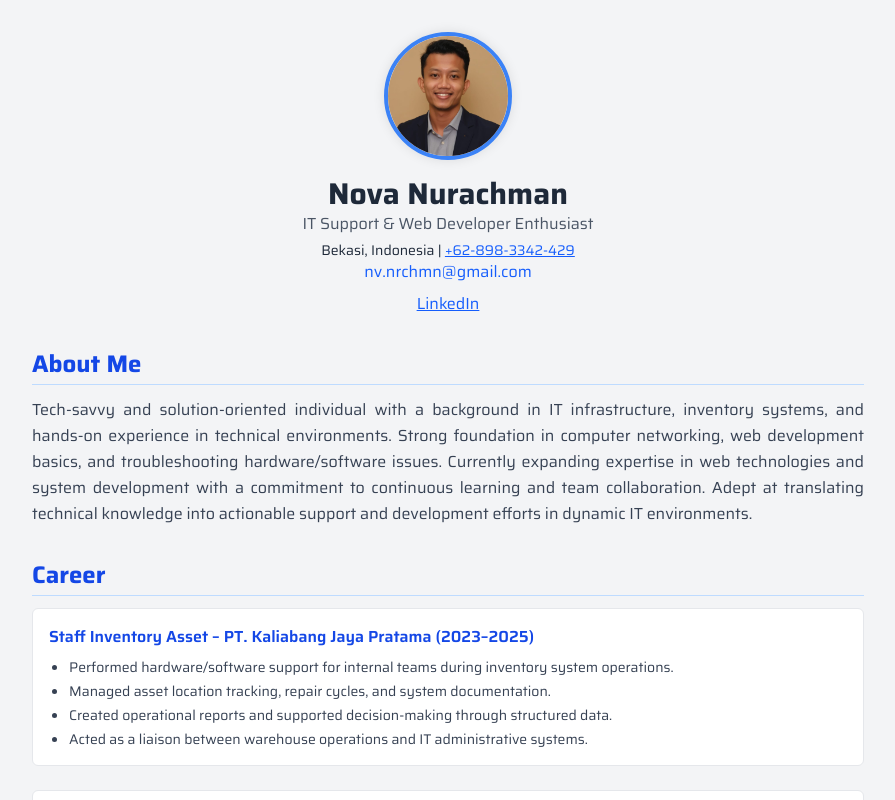
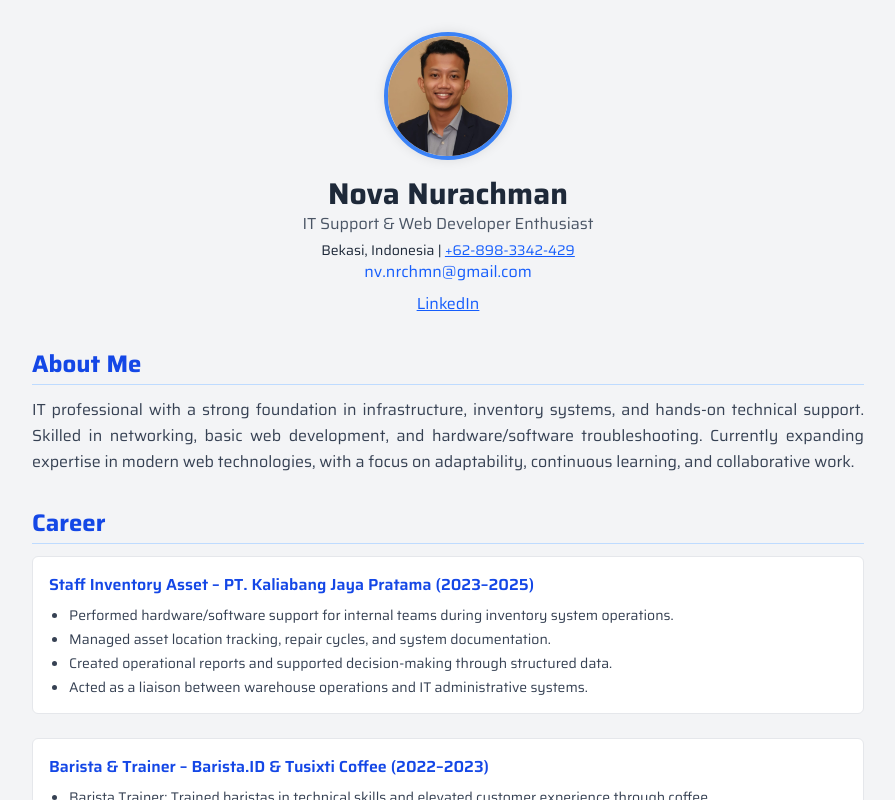
Before and after one commit to nvnrchmn/nova-resume, a React (Vite) app: page / in a window 1280 px wide. Shown: the top 800 px of the page, without its empty margins (192-1087 px from the left). Built offline with nearby package versions, Linux system fonts and the light colour scheme.

Commit message:
Update About section with refined professional description

```diff
--- a/src/components/About.jsx
+++ b/src/components/About.jsx
@@ -16,12 +16,9 @@ export default function About() {
         animate={fadeInUp.animate}
         transition={fadeInUp.transition}
       >
-        Tech-savvy and solution-oriented individual with a background in IT infrastructure,
-        inventory systems, and hands-on experience in technical environments. Strong foundation
-        in computer networking, web development basics, and troubleshooting hardware/software
-        issues. Currently expanding expertise in web technologies and system development with a
-        commitment to continuous learning and team collaboration. Adept at translating technical
-        knowledge into actionable support and development efforts in dynamic IT environments.
+        IT professional with a strong foundation in infrastructure, inventory systems, and hands-on technical support.
+        Skilled in networking, basic web development, and hardware/software troubleshooting.
+        Currently expanding expertise in modern web technologies, with a focus on adaptability, continuous learning, and collaborative work.
       </motion.p>
     </section>
   )
```
